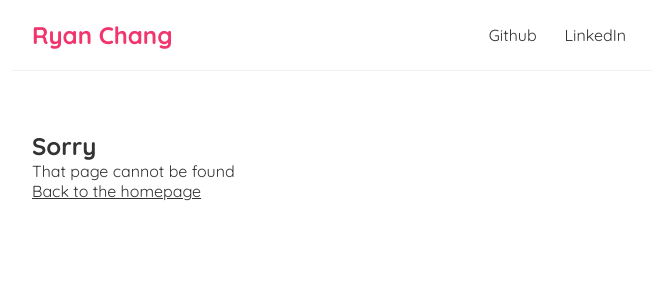
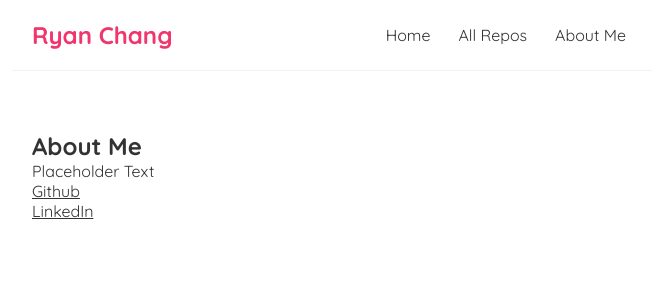
Before and after one commit to RChang7/RChang7.github.io, a React (Create React App) app: page /about in a window 1280 px wide. Shown: the top 300 px of the page, without its empty margins (308-965 px from the left). Built offline with nearby package versions, Linux system fonts and the light colour scheme.

Commit message:
website v.2.1

```diff
--- a/public/index.html
+++ b/public/index.html
@@ -24,7 +24,7 @@
       work correctly both with client-side routing and a non-root public URL.
       Learn how to configure a non-root public URL by running `npm run build`.
     -->
-    <title>React App</title>
+    <title>Ryan Chang</title>
   </head>
   <body>
     <noscript>You need to enable JavaScript to run this app.</noscript>
--- /dev/null
+++ b/src/About.js
@@ -0,0 +1,15 @@
+const About = () => {
+    return (
+        <div className="about-page">
+            <h2>About Me</h2>
+            <p>Placeholder Text</p>
+
+            <a href={"https://github.com/RChang7"}>Github</a>
+            <br />
+            <a href={"https://www.linkedin.com/in/ryanchang-it/"}>LinkedIn</a>
+
+        </div>
+     );
+}
+
+export default About;
--- /dev/null
+++ b/src/AllRepos.js
@@ -0,0 +1,20 @@
+import RepoList from './RepoList'
+import useFetch from './useFetch'
+
+
+
+const AllRepos = () => {
+
+    const{data: repos, isPending, error} = useFetch('https://api.github.com/users/RChang7/repos');
+
+
+    return (
+        <div className="allRepos">
+            { error && <div>{error}</div>}
+            {isPending && <div>Loading. . .</div>}
+            {repos && <RepoList repos={repos} title="All Repos" display_count={repos.length}/>}
+        </div>
+    );
+}
+
+export default AllRepos;
--- a/src/App.js
+++ b/src/App.js
@@ -1,3 +1,5 @@
+import About from './About';
+import AllRepos from './AllRepos';
 import Home from './Home';
 import Navbar from './Navbar';
 import NotFound from './NotFound';
@@ -10,6 +12,8 @@ function App() {
         <div className="content">
           <Routes>
             <Route path="/" element={<Home />} />
+            <Route path="/allrepos" element={<AllRepos />} />
+            <Route path="/about" element={<About />} />
             <Route path="*" element={<NotFound />} />
           </Routes>
         </div>
--- a/src/Home.js
+++ b/src/Home.js
@@ -12,7 +12,7 @@ const Home = () => {
         <div className="home">
             { error && <div>{error}</div>}
             {isPending && <div>Loading. . .</div>}
-            {Repos && <RepoList repos={Repos} title="All Repos" />}
+            {Repos && <RepoList repos={Repos} title="Most Recent Repos" display_count={3}/>}
         </div>
     );
 
--- a/src/Navbar.js
+++ b/src/Navbar.js
@@ -9,9 +9,9 @@ const Navbar = () => {
         <nav className="navbar">
             <h1>Ryan Chang</h1>
             <div className="links">
-                {/* <Link to="/">Home</Link> */}
-                <a href={"https://github.com/RChang7"}>Github</a>
-                <a href={"https://www.linkedin.com/in/ryanchang-it/"}>LinkedIn</a>
+                <Link to="/">Home</Link>
+                <Link to="/allrepos">All Repos</Link>
+                <Link to="/about">About Me</Link>
             </div>
         </nav>
     );
--- a/src/RepoList.js
+++ b/src/RepoList.js
@@ -1,19 +1,27 @@
 
 
-const RepoList = ({repos, title}) => {
+const RepoList = ({repos, title, display_count}) => {
 
     const exclude_repos = [1119585370,1032529442]
 
-// (repo.id !== 1119585370) && (repo.id !== 1032529442))
+
+
+    const filtered_repos = repos.filter(repo => !exclude_repos.includes(repo.id))
+
+    filtered_repos.sort((a, b) => new Date(b.updated_at) - new Date(a.updated_at));
+
+
 
     return (
         <div className="repo-list">
             <h2>{title}</h2>
-            {repos.filter(repo => !exclude_repos.includes(repo.id)).map((repo) => (
+            {filtered_repos.slice(0, display_count).map((repo) => (
                 <div className="repo-preview" key={repo.id}>
                     <a href={repo.html_url}>
-                    <h2>{repo.name}</h2>
+                    <h2>{repo.name.replace(/-/g, " ")}</h2>
                     <p>{repo.description}</p>
+                    <p>Last updated: {new Date(repo.updated_at).toLocaleDateString("en-AU")}</p>
+                    <p>Language: {repo.language}</p>
                     </a>
 
                 </div>
```
